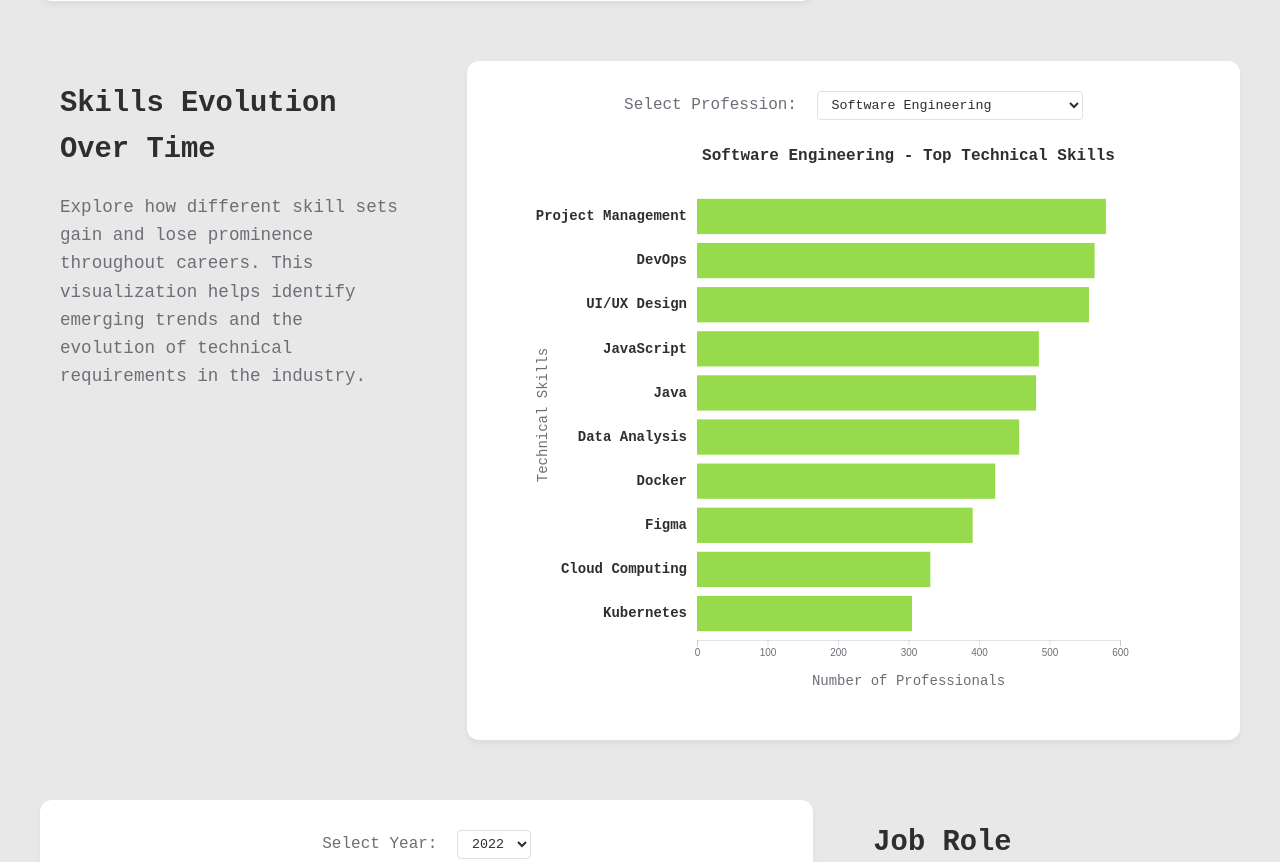
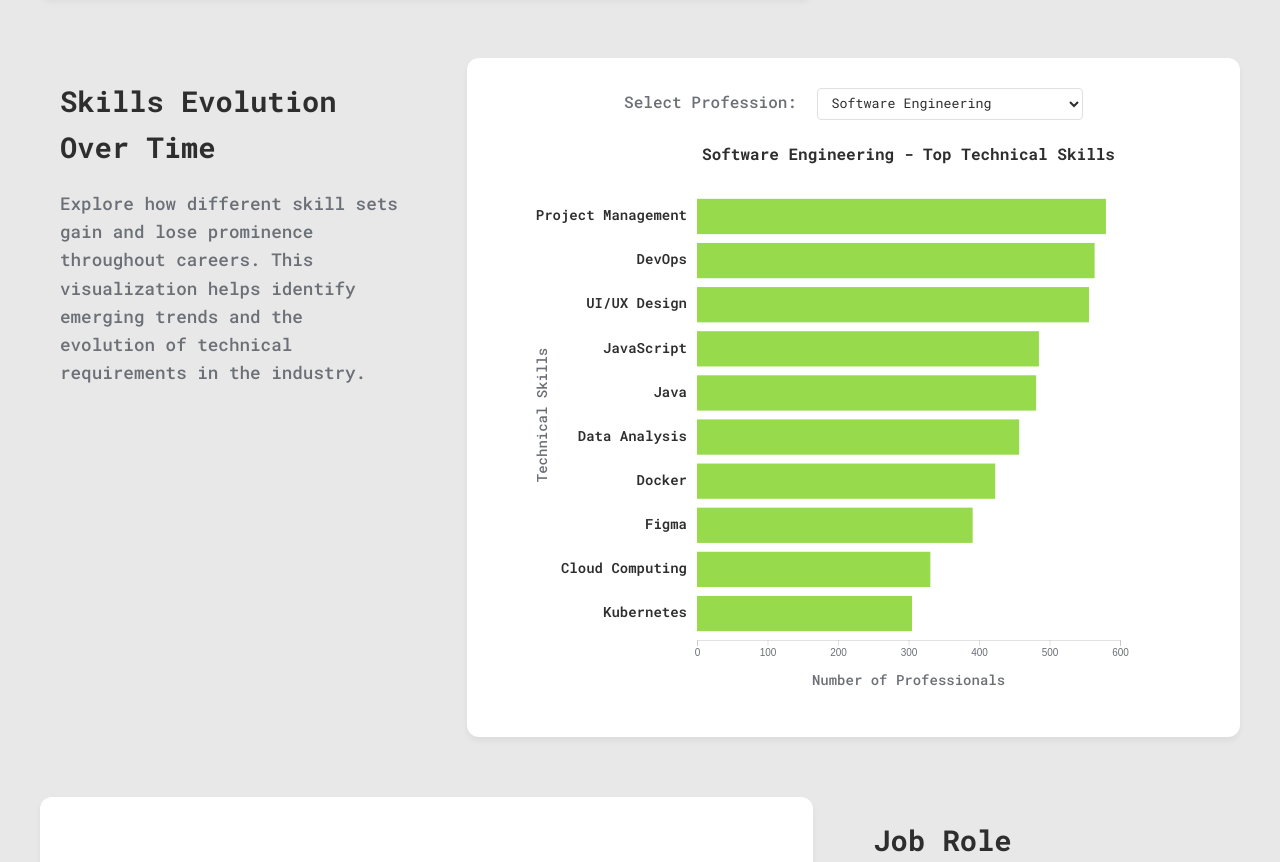
Before and after one commit to Rufina2323/workforce-flow, a plain HTML site: page web-application/index.html in a window 1280 px wide. Shown: the part 2769-3631 px from the top of the page. Drawn offline with nearby package versions, Linux system fonts and the light colour scheme; animation ran at ten frames a second; files whose address does not match are found by name.

Commit message:
updated sedign and charts

```diff
--- a/data/processed_data/groups.json
+++ b/data/processed_data/groups.json
@@ -2,73 +2,73 @@
   "Yandex": {
     "x": 700.0,
     "y": 400.0,
-    "color": "#FFCC00",
+    "color": "#FF8E72",
     "fullname": "Yandex"
   },
   "Sberbank": {
     "x": 659.8076211353316,
     "y": 550.0,
-    "color": "#2E8B57",
+    "color": "#6EDC8C",
     "fullname": "Sberbank"
   },
   "Tinkoff": {
     "x": 550.0,
     "y": 659.8076211353316,
-    "color": "#FFD700",
+    "color": "#FFE066",
     "fullname": "Tinkoff"
   },
   "VK": {
     "x": 400.0,
     "y": 700.0,
-    "color": "#4682B4",
+    "color": "#8190F0",
     "fullname": "VK"
   },
   "Gazprom": {
     "x": 250.00000000000006,
     "y": 659.8076211353316,
-    "color": "#1E90FF",
+    "color": "#56C8F2",
     "fullname": "Gazprom"
   },
   "Rosatom": {
     "x": 140.19237886466846,
     "y": 550.0000000000001,
-    "color": "#8A2BE2",
+    "color": "#A085FF",
     "fullname": "Rosatom"
   },
   "Rostelecom": {
     "x": 100.0,
     "y": 400.00000000000006,
-    "color": "#FF4500",
+    "color": "#FF79BA",
     "fullname": "Rostelecom"
   },
   "Mail.ru": {
     "x": 140.19237886466834,
     "y": 250.00000000000009,
-    "color": "#00CED1",
+    "color": "#6AC3FF",
     "fullname": "Mail.ru"
   },
   "Kaspersky": {
     "x": 249.99999999999986,
     "y": 140.1923788646685,
-    "color": "#3CB371",
+    "color": "#45E1C4",
     "fullname": "Kaspersky"
   },
   "Alfa-Bank": {
     "x": 399.99999999999994,
     "y": 100.0,
-    "color": "#DC143C",
+    "color": "#F45C75",
     "fullname": "Alfa-Bank"
   },
   "Other Russian": {
     "x": 549.9999999999998,
     "y": 140.19237886466829,
-    "color": "#A9A9A9",
+    "color": "#C5C5C5",
     "fullname": "Other Russian"
   },
   "Other Foreign": {
     "x": 659.8076211353315,
     "y": 249.99999999999986,
-    "color": "#708090",
+    "color": "#9EAEBB",
     "fullname": "Other Foreign"
   }
 }
--- a/data/processed_data/professions.json
+++ b/data/processed_data/professions.json
@@ -1,272 +1,170 @@
-[
 {
-    "year": 2017,
-    "top_professions": [
-      {
-        "profession_name": "Software Engineering",
-        "number_of_professionals": 372
+    "2022": {
+        "Software Engineering": 1472,
+        "Data & Analytics": 164,
+        "Infrastructure & Networks": 9,
+        "Cloud & DevOps": 152,
+        "Cybersecurity": 32,
+        "Machine Learning & AI": 120,
+        "Product & Project Management": 247,
+        "IT Support & Administration": 340,
+        "UI/UX & Design": 211,
+        "Other": 214
     },
-      {
-        "profession_name": "Data & Analytics",
-        "number_of_professionals": 363
+    "2023": {
+        "Software Engineering": 1439,
+        "Data & Analytics": 160,
+        "Infrastructure & Networks": 11,
+        "Cloud & DevOps": 169,
+        "Cybersecurity": 39,
+        "Machine Learning & AI": 147,
+        "Product & Project Management": 251,
+        "IT Support & Administration": 337,
+        "UI/UX & Design": 197,
+        "Other": 215
     },
-      {
-        "profession_name": "Infrastructure & Networks",
-        "number_of_professionals": 442
+    "2016": {
+        "Software Engineering": 336,
+        "Data & Analytics": 19,
+        "Infrastructure & Networks": 1,
+        "Cloud & DevOps": 35,
+        "Cybersecurity": 16,
+        "Machine Learning & AI": 16,
+        "Product & Project Management": 106,
+        "IT Support & Administration": 213,
+        "UI/UX & Design": 70,
+        "Other": 107
     },
-      {
-        "profession_name": "Cloud & DevOps",
-        "number_of_professionals": 371
+    "2015": {
+        "Software Engineering": 260,
+        "Data & Analytics": 14,
+        "Infrastructure & Networks": 3,
+        "Cloud & DevOps": 23,
+        "Cybersecurity": 16,
+        "Machine Learning & AI": 11,
+        "Product & Project Management": 88,
+        "IT Support & Administration": 211,
+        "UI/UX & Design": 56,
+        "Other": 98
     },
-      {
-        "profession_name": "Cybersecurity",
-        "number_of_professionals": 581
+    "2012": {
+        "Software Engineering": 147,
+        "Data & Analytics": 14,
+        "Infrastructure & Networks": 1,
+        "Cloud & DevOps": 12,
+        "Cybersecurity": 8,
+        "Machine Learning & AI": 5,
+        "Product & Project Management": 59,
+        "IT Support & Administration": 135,
+        "UI/UX & Design": 24,
+        "Other": 63
     },
-      {
-        "profession_name": "Machine Learning & AI",
-        "number_of_professionals": 499
+    "2013": {
+        "Software Engineering": 177,
+        "Data & Analytics": 16,
+        "Infrastructure & Networks": 1,
+        "Cloud & DevOps": 18,
+        "Cybersecurity": 9,
+        "Machine Learning & AI": 8,
+        "Product & Project Management": 73,
+        "IT Support & Administration": 156,
+        "UI/UX & Design": 33,
+        "Other": 76
     },
-      {
-        "profession_name": "Product & Project Management",
-        "number_of_professionals": 542
+    "2014": {
+        "Software Engineering": 218,
+        "Data & Analytics": 17,
+        "Infrastructure & Networks": 2,
+        "Cloud & DevOps": 18,
+        "Cybersecurity": 12,
+        "Machine Learning & AI": 7,
+        "Product & Project Management": 78,
+        "IT Support & Administration": 174,
+        "UI/UX & Design": 45,
+        "Other": 96
     },
-      {
-        "profession_name": "IT Support & Administration",
-        "number_of_professionals": 532
+    "2024": {
+        "Software Engineering": 1404,
+        "Data & Analytics": 153,
+        "Infrastructure & Networks": 9,
+        "Cloud & DevOps": 152,
+        "Cybersecurity": 41,
+        "Machine Learning & AI": 135,
+        "Product & Project Management": 236,
+        "IT Support & Administration": 330,
+        "UI/UX & Design": 183,
+        "Other": 201
     },
-      {
-        "profession_name": "UI/UX & Design",
-        "number_of_professionals": 496
+    "2025": {
+        "Software Engineering": 1128,
+        "Data & Analytics": 118,
+        "Infrastructure & Networks": 8,
+        "Cloud & DevOps": 118,
+        "Cybersecurity": 33,
+        "Machine Learning & AI": 98,
+        "Product & Project Management": 172,
+        "IT Support & Administration": 240,
+        "UI/UX & Design": 144,
+        "Other": 193
     },
-      {
-        "profession_name": "Other",
-        "number_of_professionals": 151
+    "2021": {
+        "Software Engineering": 1354,
+        "Data & Analytics": 154,
+        "Infrastructure & Networks": 10,
+        "Cloud & DevOps": 120,
+        "Cybersecurity": 31,
+        "Machine Learning & AI": 101,
+        "Product & Project Management": 250,
+        "IT Support & Administration": 354,
+        "UI/UX & Design": 201,
+        "Other": 208
+    },
+    "2019": {
+        "Software Engineering": 804,
+        "Data & Analytics": 95,
+        "Infrastructure & Networks": 7,
+        "Cloud & DevOps": 77,
+        "Cybersecurity": 27,
+        "Machine Learning & AI": 47,
+        "Product & Project Management": 175,
+        "IT Support & Administration": 287,
+        "UI/UX & Design": 145,
+        "Other": 159
+    },
+    "2020": {
+        "Software Engineering": 1057,
+        "Data & Analytics": 129,
+        "Infrastructure & Networks": 7,
+        "Cloud & DevOps": 89,
+        "Cybersecurity": 31,
+        "Machine Learning & AI": 68,
+        "Product & Project Management": 201,
+        "IT Support & Administration": 324,
+        "UI/UX & Design": 193,
+        "Other": 180
+    },
+    "2017": {
+        "Software Engineering": 495,
+        "Data & Analytics": 45,
+        "Infrastructure & Networks": 3,
+        "Cloud & DevOps": 43,
+        "Cybersecurity": 13,
+        "Machine Learning & AI": 20,
+        "Product & Project Management": 133,
+        "IT Support & Administration": 229,
+        "UI/UX & Design": 93,
+        "Other": 112
+    },
+    "2018": {
+        "Software Engineering": 620,
+        "Data & Analytics": 69,
+        "Infrastructure & Networks": 3,
+        "Cloud & DevOps": 65,
+        "Cybersecurity": 22,
+        "Machine Learning & AI": 35,
+        "Product & Project Management": 153,
+        "IT Support & Administration": 243,
+        "UI/UX & Design": 108,
+        "Other": 132
     }
-    ]
-  },
-  {
-    "year": 2018,
-    "top_professions": [
-      {
-        "profession_name": "Software Engineering",
-        "number_of_professionals": 612
-      },
-      {
-        "profession_name": "Data & Analytics",
-        "number_of_professionals": 447
-      },
-      {
-        "profession_name": "Infrastructure & Networks",
-        "number_of_professionals": 446
-      },
-      {
-        "profession_name": "Cloud & DevOps",
-        "number_of_professionals": 573
-      },
-      {
-        "profession_name": "Cybersecurity",
-        "number_of_professionals": 437
-      },
-      {
-        "profession_name": "Machine Learning & AI",
-        "number_of_professionals": 502
-      },
-      {
-        "profession_name": "Product & Project Management",
-        "number_of_professionals": 524
-      },
-      {
-        "profession_name": "IT Support & Administration",
-        "number_of_professionals": 397
-      },
-      {
-        "profession_name": "UI/UX & Design",
-        "number_of_professionals": 495
-      },
-      {
-        "profession_name": "Other",
-        "number_of_professionals": 223
 }
-    ]
-  },
-  {
-    "year": 2019,
-    "top_professions": [
-      {
-        "profession_name": "Software Engineering",
-        "number_of_professionals": 488
-      },
-      {
-        "profession_name": "Data & Analytics",
-        "number_of_professionals": 596
-      },
-      {
-        "profession_name": "Infrastructure & Networks",
-        "number_of_professionals": 399
-      },
-      {
-        "profession_name": "Cloud & DevOps",
-        "number_of_professionals": 351
-      },
-      {
-        "profession_name": "Cybersecurity",
-        "number_of_professionals": 452
-      },
-      {
-        "profession_name": "Machine Learning & AI",
-        "number_of_professionals": 597
-      },
-      {
-        "profession_name": "Product & Project Management",
-        "number_of_professionals": 509
-      },
-      {
-        "profession_name": "IT Support & Administration",
-        "number_of_professionals": 502
-      },
-      {
-        "profession_name": "UI/UX & Design",
-        "number_of_professionals": 404
-      },
-      {
-        "profession_name": "Other",
-        "number_of_professionals": 157
-      }
-    ]
-  },
-  {
-    "year": 2020,
-    "top_professions": [
-      {
-        "profession_name": "Software Engineering",
-        "number_of_professionals": 413
-      },
-      {
-        "profession_name": "Data & Analytics",
-        "number_of_professionals": 594
-      },
-      {
-        "profession_name": "Infrastructure & Networks",
-        "number_of_professionals": 582
-      },
-      {
-        "profession_name": "Cloud & DevOps",
-        "number_of_professionals": 614
-      },
-      {
-        "profession_name": "Cybersecurity",
-        "number_of_professionals": 408
-      },
-      {
-        "profession_name": "Machine Learning & AI",
-        "number_of_professionals": 499
-      },
-      {
-        "profession_name": "Product & Project Management",
-        "number_of_professionals": 614
-      },
-      {
-        "profession_name": "IT Support & Administration",
-        "number_of_professionals": 443
-      },
-      {
-        "profession_name": "UI/UX & Design",
-        "number_of_professionals": 502
-      },
-      {
-        "profession_name": "Other",
-        "number_of_professionals": 187
-      }
-    ]
-  },
-  {
-    "year": 2021,
-    "top_professions": [
-      {
-        "profession_name": "Software Engineering",
-        "number_of_professionals": 419
-      },
-      {
-        "profession_name": "Data & Analytics",
-        "number_of_professionals": 611
-      },
-      {
-        "profession_name": "Infrastructure & Networks",
-        "number_of_professionals": 590
-      },
-      {
-        "profession_name": "Cloud & DevOps",
-        "number_of_professionals": 378
-      },
-      {
-        "profession_name": "Cybersecurity",
-        "number_of_professionals": 590
-      },
-      {
-        "profession_name": "Machine Learning & AI",
-        "number_of_professionals": 526
-      },
-      {
-        "profession_name": "Product & Project Management",
-        "number_of_professionals": 355
-      },
-      {
-        "profession_name": "IT Support & Administration",
-        "number_of_professionals": 605
-      },
-      {
-        "profession_name": "UI/UX & Design",
-        "number_of_professionals": 389
-      },
-      {
-        "profession_name": "Other",
-        "number_of_professionals": 216
-      }
-    ]
-  },
-  {
-    "year": 2022,
-    "top_professions": [
-      {
-        "profession_name": "Software Engineering",
-        "number_of_professionals": 483
-      },
-      {
-        "profession_name": "Data & Analytics",
-        "number_of_professionals": 383
-      },
-      {
-        "profession_name": "Infrastructure & Networks",
-        "number_of_professionals": 543
-      },
-      {
-        "profession_name": "Cloud & DevOps",
-        "number_of_professionals": 496
-      },
-      {
-        "profession_name": "Cybersecurity",
-        "number_of_professionals": 529
-      },
-      {
-        "profession_name": "Machine Learning & AI",
-        "number_of_professionals": 461
-      },
-      {
-        "profession_name": "Product & Project Management",
-        "number_of_professionals": 391
-      },
-      {
-        "profession_name": "IT Support & Administration",
-        "number_of_professionals": 563
-      },
-      {
-        "profession_name": "UI/UX & Design",
-        "number_of_professionals": 450
-      },
-      {
-        "profession_name": "Other",
-        "number_of_professionals": 212
-      }
-    ]
-  }
-]
--- a/web-application/css/styles.css
+++ b/web-application/css/styles.css
@@ -1,3 +1,6 @@
+/* Import Roboto Mono font */
+@import url('https://fonts.googleapis.com/css2?family=Roboto+Mono:wght@400;500;600;700&display=swap');
+
 :root {
     --primary-color: #7ED321;
     --text-color: #2e2e2e;
@@ -9,7 +12,7 @@
 }
 
 body {
-    font-family: "Courier New", Georgia;
+    font-family: "Roboto Mono", monospace;
     font-weight: 500;
     margin: 0;
     padding: 0;
@@ -35,7 +38,7 @@ body {
     justify-content: space-between;
     align-items: center;
     padding: 0 20px;
-    font-family: "Courier New", Georgia;
+    font-family: "Roboto Mono", monospace;
 }
 
 .logo {
@@ -69,7 +72,7 @@ body {
 .hero-content {
     max-width: 900px;
     padding: 0 20px;
-    font-family: "Courier New", Georgia;
+    font-family: "Roboto Mono", monospace;
 }
 
 .hero h1 {
@@ -108,7 +111,7 @@ body {
     padding: 30px;
     border-radius: 12px;
     box-shadow: var(--card-shadow);
-    font-family: "Courier New", Georgia;
+    font-family: "Roboto Mono", monospace;
 }
 
 .project-goals {
@@ -144,7 +147,7 @@ body {
     grid-template-columns: repeat(3, 1fr);
     gap: 30px;
     margin-top: 40px;
-    font-family: "Courier New", Georgia;
+    font-family: "Roboto Mono", monospace;
 }
 
 .stat-card {
@@ -229,7 +232,7 @@ body {
 
 .text-content-plain {
     padding: 20px;
-    font-family: "Courier New", Georgia;
+    font-family: "Roboto Mono", monospace;
 }
 
 .text-content-plain h3 {
@@ -289,7 +292,7 @@ body {
     text-align: center;
     box-shadow: var(--card-shadow);
     transition: transform 0.2s ease;
-    font-family: "Courier New", Georgia;
+    font-family: "Roboto Mono", monospace;
 }
 
 .team-member:hover {
@@ -374,7 +377,7 @@ body {
 }
 
 .time-display {
-    font-family: "Courier New", Georgia;
+    font-family: "Roboto Mono", monospace;
     background: rgba(255, 255, 255, 0.9);
     padding: 5px 10px;
     border-radius: 4px;
@@ -383,7 +386,7 @@ body {
 }
 
 .time-display-container {
-    font-family: "Courier New", Georgia;
+    font-family: "Roboto Mono", monospace;
 }
 
 .year-display {
@@ -406,12 +409,12 @@ body {
 }
 
 .year-selector {
-    font-family: "Courier New", Georgia;
+    font-family: "Roboto Mono", monospace;
     margin-bottom: 10px !important;
 }
 
 .year-selector select {
-    font-family: inherit;
+    font-family: "Roboto Mono", monospace;
     cursor: pointer;
     padding: 5px 10px;
     border-radius: 4px;
@@ -426,7 +429,7 @@ body {
 }
 
 .center-text {
-    font-family: "Courier New", Georgia;
+    font-family: "Roboto Mono", monospace;
     font-weight: 600;
 }
 
--- a/web-application/index.html
+++ b/web-application/index.html
@@ -4,6 +4,9 @@
     <meta charset="UTF-8">
     <meta name="viewport" content="width=device-width, initial-scale=1.0">
     <title>Workforce Flow: Mapping Job Movements</title>
+    <link rel="preconnect" href="https://fonts.googleapis.com">
+    <link rel="preconnect" href="https://fonts.gstatic.com" crossorigin>
+    <link href="https://fonts.googleapis.com/css2?family=Roboto+Mono:wght@400;500;600;700&display=swap" rel="stylesheet">
     <link rel="stylesheet" href="css/styles.css">
     <script src="https://d3js.org/d3.v7.min.js"></script>
 </head>
--- a/web-application/js/rolesChart.js
+++ b/web-application/js/rolesChart.js
@@ -75,16 +75,16 @@ export async function createRolesChart() {
         const colorScale = d3.scaleOrdinal()
             .domain(currentYearData.map(d => d.profession_name))
             .range([
-                PRIMARY_COLOR,    // primary green
-                '#9B89B3',       // dusty lavender
-                '#45B7AF',       // seafoam
-                '#F6B352',       // honey yellow
-                '#F68657',       // coral
-                '#84B1ED',       // powder blue
-                '#B7C3F3',       // periwinkle
-                '#DD7596',       // rose pink
-                '#66C7B4',       // mint
-                '#8A9B7A'        // sage
+                '#FFB37F',
+                '#88E27B',
+                '#FFF27A',
+                '#81C7F5',
+                '#9C97F7',
+                '#F48484',
+                '#C6C6C6',
+                '#F9A1D0',
+                '#7ED0E7',
+                '#94E7B6'
             ]);
 
         const pie = d3.pie()
@@ -171,7 +171,7 @@ export async function createRolesChart() {
                 .style('font-size', '24px')
                 .style('font-weight', '600')
                 .style('fill', TEXT_COLOR)
-                .style('font-family', '"Courier New", Georgia')
+                .style('font-family', '"Roboto Mono", monospace')
                 .text(year);
 
             svg.selectAll('.legend').remove();
@@ -213,7 +213,7 @@ export async function createRolesChart() {
                 .attr('x', legendRectSize + 8)
                 .attr('y', 11)
                 .text(d => d.profession_name)
-                .style('font-family', '"Courier New", Georgia')
+                .style('font-family', '"Roboto Mono", monospace')
                 .style('font-size', '12px')
                 .style('font-weight', '600')
                 .style('fill', TEXT_SECONDARY)
--- a/web-application/js/skillsChart.js
+++ b/web-application/js/skillsChart.js
@@ -38,7 +38,7 @@ export async function createSkillsChart() {
             .style('border', '1px solid #e0e0e0')
             .style('color', TEXT_COLOR)
             .style('background', 'white')
-            .style('font-family', '"Courier New", Georgia')
+            .style('font-family', '"Roboto Mono", monospace')
             .on('change', function () {
                 updateChart(this.value);
             });
@@ -92,7 +92,7 @@ export async function createSkillsChart() {
                 .style('font-size', '16px')
                 .style('font-weight', '700')
                 .style('fill', TEXT_COLOR)
-                .style('font-family', '"Courier New", Georgia')
+                .style('font-family', '"Roboto Mono", monospace')
                 .text(`${professionName} - Top Technical Skills`);
 
             const bars = g.selectAll('.bar')
@@ -131,8 +131,7 @@ export async function createSkillsChart() {
                 .attr('fill', TEXT_COLOR)
                 .style('font-size', '14px')
                 .style('font-weight', '600')
-                .style('opacity', 1)
-                .style('font-family', '"Courier New", Georgia')
+                .style('font-family', '"Roboto Mono", monospace')
                 .text(d => d.skill_name);
 
             const xAxis = d3.axisBottom(xScale).ticks(5).tickFormat(d => d);
@@ -148,6 +147,7 @@ export async function createSkillsChart() {
                 .attr('text-anchor', 'middle')
                 .style('fill', TEXT_SECONDARY)
                 .style('font-size', '14px')
+                .style('font-family', '"Roboto Mono", monospace')
                 .text('Number of Professionals');
 
             g.append('text')
@@ -158,6 +158,7 @@ export async function createSkillsChart() {
                 .attr('text-anchor', 'middle')
                 .style('fill', TEXT_SECONDARY)
                 .style('font-size', '14px')
+                .style('font-family', '"Roboto Mono", monospace')
                 .text('Technical Skills');
         }
 
--- a/web-application/js/transitionChart.js
+++ b/web-application/js/transitionChart.js
@@ -57,7 +57,7 @@ export async function createTransitionChart() {
     .style("display", "flex")
     .style("justify-content", "center")
     .style("gap", "10px")
-    .style("font-family", '"Courier New", Georgia');
+    .style("font-family", '"Roboto Mono", monospace');
 
   // Add play/pause button as an icon
   const playButton = timeDisplayContainer
@@ -286,7 +286,7 @@ export async function createTransitionChart() {
     .style("font-size", "13px")
     .style("fill", "#444")
     .style("font-weight", "600")
-    .style("font-family", '"Courier New", Georgia')
+    .style("font-family", '"Roboto Mono", monospace')
     .text(([name]) => name);
 
   function updateTimeDisplay() {
```
Lines whose indentation alone changed are shown as unchanged.
